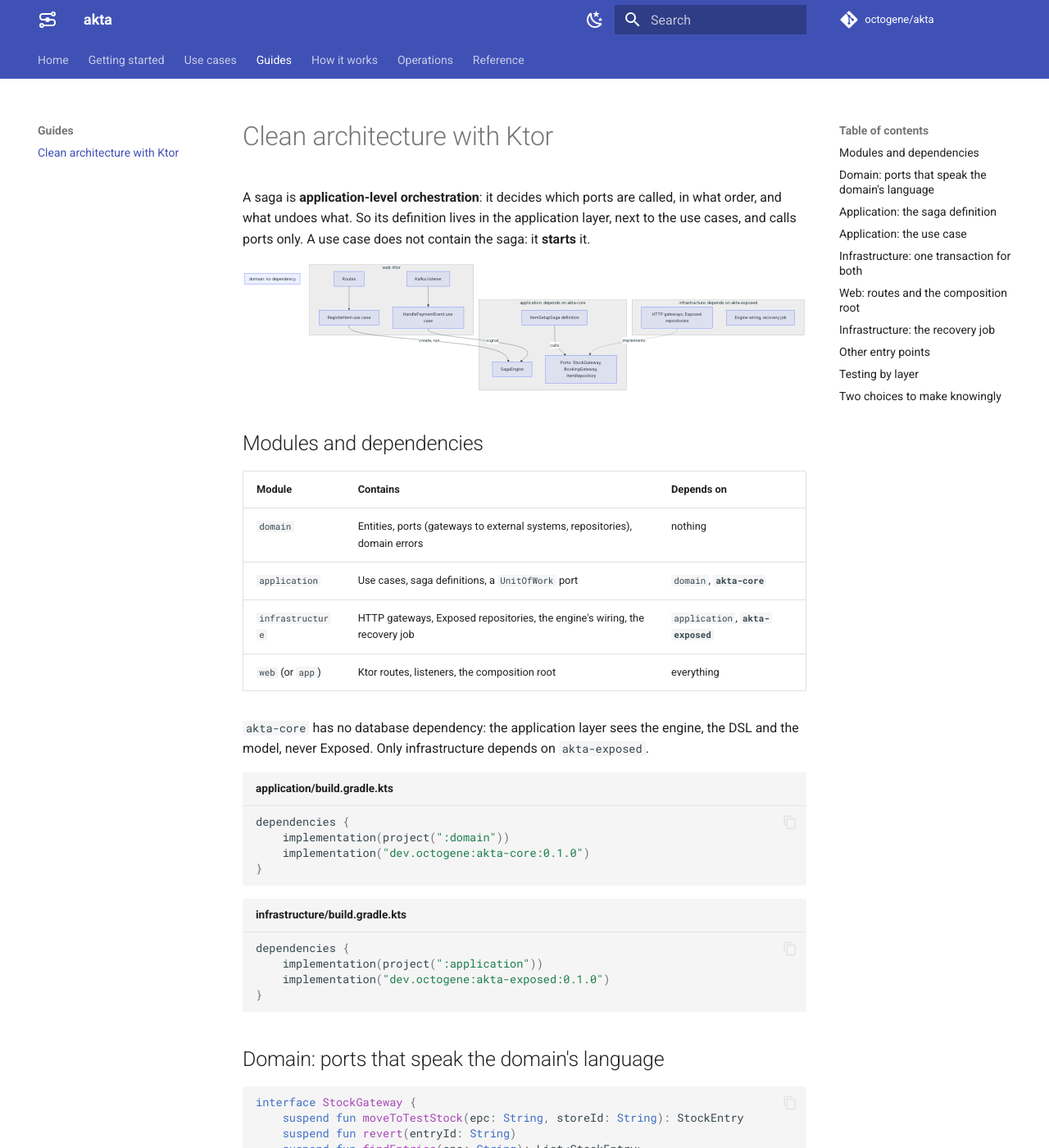
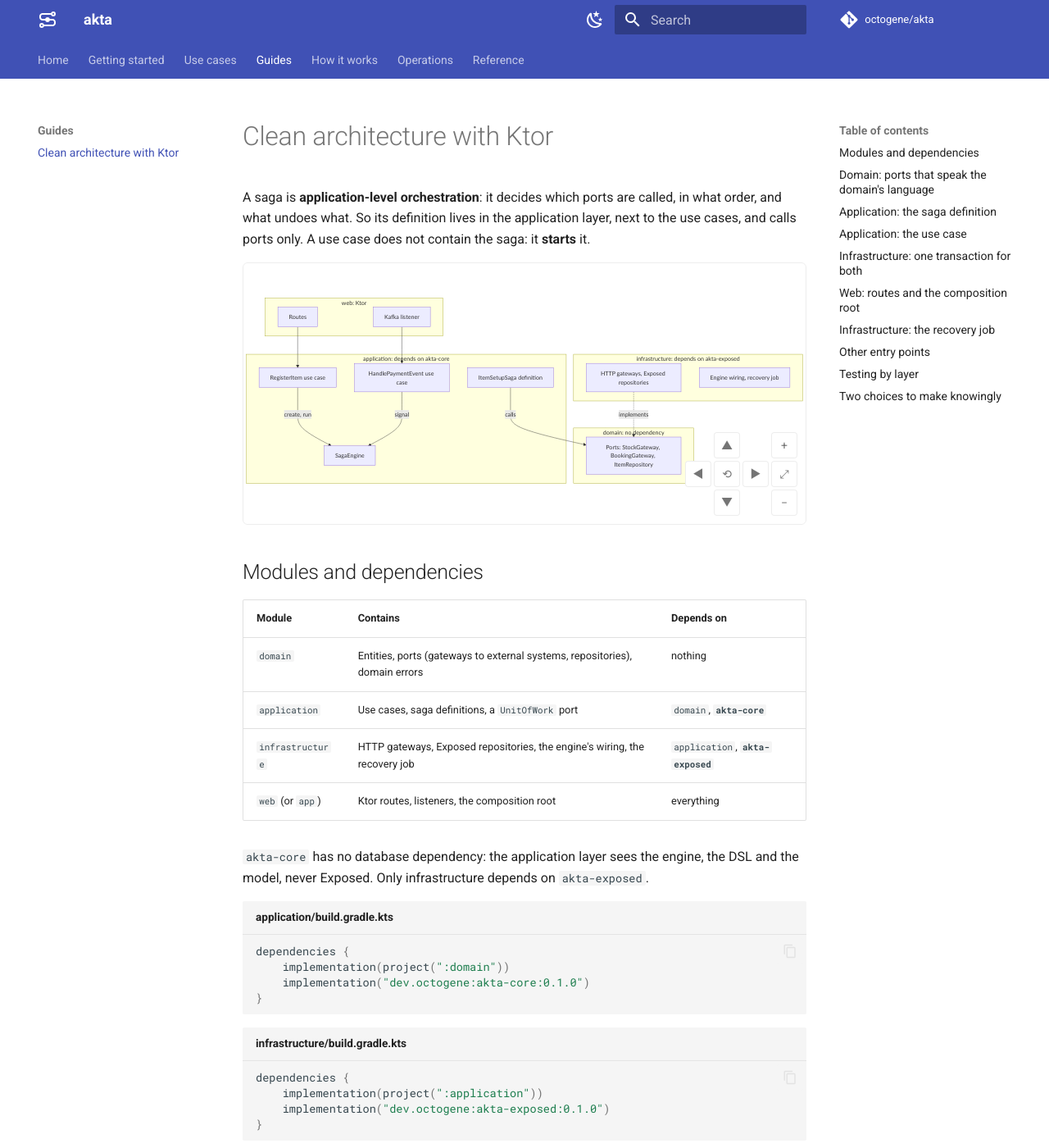
Before and after one commit to octogene/akta, an MkDocs documentation site: the page built from docs/guides/clean-architecture.md, in a window 1280 px wide and 1400 px high. Shown: the whole window at 82% size. Built offline with MkDocs 1.6.1 and Material for MkDocs 9.7.7, drawn with Linux system fonts in a browser that asks for light colours; comment, search, counter and statistics services are not loaded; part of the change alters nothing that is shown.

Commit message:
Draw the Mermaid diagrams like GitHub, in a viewer with zoom and fullscreen
The docs now render Mermaid themselves instead of through Material's
built-in theming: the fences use the mermaid-raw class, and
javascripts/mermaid-init.js draws them with Mermaid's own default and
dark themes, following the site's light and dark palette.

Each diagram sits in a viewer like GitHub's: buttons to zoom, move and
reset, drag with the mouse, Ctrl + wheel to zoom, and a fullscreen
overlay that Escape closes.

Flowcharts and state diagrams use the ELK layout, which crosses fewer
lines. The clean architecture diagram now declares each node in its own
layer, so the use cases and the ports show in the right boxes.

Co-Authored-By: Claude Opus 5.5 <noreply@anthropic.com>

````diff
--- a/docs/guides/clean-architecture.md
+++ b/docs/guides/clean-architecture.md
@@ -5,21 +5,28 @@ A saga is **application-level orchestration**: it decides which ports are called
 ```mermaid
 flowchart TB
     subgraph web[web: Ktor]
-        R[Routes] --> UC
-        L[Kafka listener] --> UC2
+        R[Routes]
+        L[Kafka listener]
     end
     subgraph application[application: depends on akta-core]
-        UC[RegisterItem use case] -->|create, run| E[SagaEngine]
-        UC2[HandlePaymentEvent use case] -->|signal| E
-        S[ItemSetupSaga definition] -->|calls| P
+        UC[RegisterItem use case]
+        UC2[HandlePaymentEvent use case]
+        S[ItemSetupSaga definition]
+        E[SagaEngine]
     end
     subgraph domain[domain: no dependency]
         P[Ports: StockGateway, BookingGateway, ItemRepository]
     end
     subgraph infrastructure[infrastructure: depends on akta-exposed]
-        A[HTTP gateways, Exposed repositories] -.implements.-> P
+        A[HTTP gateways, Exposed repositories]
         W[Engine wiring, recovery job]
     end
+    R --> UC
+    L --> UC2
+    UC -->|create, run| E
+    UC2 -->|signal| E
+    S -->|calls| P
+    A -.->|implements| P
 ```
 
 ## Modules and dependencies
--- /dev/null
+++ b/docs/javascripts/mermaid-init.js
@@ -0,0 +1,212 @@
+// Renders Mermaid diagrams with Mermaid's own themes, as GitHub does,
+// instead of Material for MkDocs' built-in theming. The fences use the
+// "mermaid-raw" class (see mkdocs.yml) so Material leaves them alone.
+//
+// Each diagram sits in a small viewer, like GitHub's: buttons to zoom and
+// move, drag with the mouse to move, Ctrl + wheel to zoom, and a button to
+// open it in a fullscreen overlay (Escape closes it).
+//
+// Flowcharts and state diagrams use the ELK layout, which crosses fewer lines
+// than Mermaid's default layout.
+import mermaid from "https://cdn.jsdelivr.net/npm/mermaid@11.17.2/dist/mermaid.esm.min.mjs";
+import elkLayouts from "https://cdn.jsdelivr.net/npm/@mermaid-js/layout-elk@0.2.3/dist/mermaid-layout-elk.esm.min.mjs";
+
+mermaid.registerLayoutLoaders(elkLayouts);
+
+{
+  var ZOOM_STEP = 1.25;
+  var MIN_SCALE = 0.25;
+  var MAX_SCALE = 10;
+  var MOVE_STEP = 60;
+
+  var BUTTONS = [
+    ["up", "Move up", "▲"],
+    ["zoom-in", "Zoom in", "+"],
+    ["left", "Move left", "◀"],
+    ["reset", "Reset view", "⟲"],
+    ["right", "Move right", "▶"],
+    ["down", "Move down", "▼"],
+    ["zoom-out", "Zoom out", "−"],
+    ["fullscreen", "Show fullscreen", "⤢"],
+  ];
+
+  function currentTheme() {
+    return document.body.getAttribute("data-md-color-scheme") === "slate" ? "dark" : "default";
+  }
+
+  function collect() {
+    // Turn each <pre class="mermaid-raw"><code>…</code></pre> into a container
+    // that keeps the diagram source, so it can be redrawn when the theme changes.
+    document.querySelectorAll("pre.mermaid-raw").forEach(function (pre) {
+      var div = document.createElement("div");
+      div.className = "mermaid-diagram";
+      div.dataset.source = pre.textContent;
+      pre.replaceWith(div);
+    });
+    return Array.from(document.querySelectorAll("div.mermaid-diagram"));
+  }
+
+  function setUpViewer(div, svg) {
+    var pan = document.createElement("div");
+    pan.className = "mermaid-pan";
+    pan.innerHTML = svg;
+
+    var controls = document.createElement("div");
+    controls.className = "mermaid-controls";
+    BUTTONS.forEach(function (b) {
+      var button = document.createElement("button");
+      button.type = "button";
+      button.className = "mermaid-" + b[0];
+      button.dataset.action = b[0];
+      button.title = b[1];
+      button.setAttribute("aria-label", b[1]);
+      button.textContent = b[2];
+      controls.appendChild(button);
+    });
+
+    div.replaceChildren(pan, controls);
+    // A theme change redraws the diagram; keep the overlay open if it was.
+    setFullscreenButton(div, div.classList.contains("is-fullscreen"));
+
+    // x, y: translation of the diagram's centre from the viewer's centre.
+    var view = { x: 0, y: 0, scale: 1 };
+    div._view = view;
+    div._pan = pan;
+    apply(div);
+  }
+
+  function apply(div) {
+    var v = div._view;
+    div._pan.style.transform = "translate(" + v.x + "px, " + v.y + "px) scale(" + v.scale + ")";
+  }
+
+  // Zoom by `factor`, keeping the point (cx, cy) fixed; it is relative to the
+  // viewer's centre, so (0, 0) zooms on the middle of the viewer.
+  function zoom(div, factor, cx, cy) {
+    var v = div._view;
+    var scale = Math.min(MAX_SCALE, Math.max(MIN_SCALE, v.scale * factor));
+    var r = scale / v.scale;
+    v.x = cx - (cx - v.x) * r;
+    v.y = cy - (cy - v.y) * r;
+    v.scale = scale;
+    apply(div);
+  }
+
+  function move(div, dx, dy) {
+    div._view.x += dx;
+    div._view.y += dy;
+    apply(div);
+  }
+
+  var fullscreen = null;
+
+  function setFullscreenButton(div, open) {
+    var button = div.querySelector("button[data-action=fullscreen]");
+    if (!button) return;
+    var label = open ? "Close fullscreen" : "Show fullscreen";
+    button.textContent = open ? "✕" : "⤢";
+    button.title = label;
+    button.setAttribute("aria-label", label);
+  }
+
+  function toggleFullscreen(div) {
+    var open = fullscreen !== div;
+    if (fullscreen && open) toggleFullscreen(fullscreen);
+    div.classList.toggle("is-fullscreen", open);
+    document.documentElement.classList.toggle("mermaid-fullscreen-open", open);
+    setFullscreenButton(div, open);
+    fullscreen = open ? div : null;
+    div._view = { x: 0, y: 0, scale: 1 };
+    apply(div);
+  }
+
+  document.addEventListener("keydown", function (e) {
+    if (e.key === "Escape" && fullscreen) toggleFullscreen(fullscreen);
+  });
+
+  function attachEvents(div) {
+    div.addEventListener("click", function (e) {
+      var button = e.target.closest("button[data-action]");
+      if (!button || !div._view) return;
+      switch (button.dataset.action) {
+        case "zoom-in": zoom(div, ZOOM_STEP, 0, 0); break;
+        case "zoom-out": zoom(div, 1 / ZOOM_STEP, 0, 0); break;
+        case "reset": div._view = { x: 0, y: 0, scale: 1 }; apply(div); break;
+        case "fullscreen": toggleFullscreen(div); break;
+        case "up": move(div, 0, MOVE_STEP); break;
+        case "down": move(div, 0, -MOVE_STEP); break;
+        case "left": move(div, MOVE_STEP, 0); break;
+        case "right": move(div, -MOVE_STEP, 0); break;
+      }
+    });
+
+    // Ctrl + wheel zooms on the cursor; a plain wheel still scrolls the page.
+    div.addEventListener("wheel", function (e) {
+      if (!e.ctrlKey || !div._view) return;
+      e.preventDefault();
+      var rect = div.getBoundingClientRect();
+      var cx = e.clientX - rect.left - rect.width / 2;
+      var cy = e.clientY - rect.top - rect.height / 2;
+      zoom(div, e.deltaY < 0 ? ZOOM_STEP : 1 / ZOOM_STEP, cx, cy);
+    }, { passive: false });
+
+    // Drag with the mouse to move. Touch keeps scrolling the page; the
+    // buttons work on touch screens.
+    var drag = null;
+    div.addEventListener("pointerdown", function (e) {
+      if (e.pointerType !== "mouse" || e.button !== 0 || !div._view) return;
+      if (e.target.closest(".mermaid-controls")) return;
+      drag = { x: e.clientX, y: e.clientY };
+      div.setPointerCapture(e.pointerId);
+      div.classList.add("is-dragging");
+      e.preventDefault();
+    });
+    div.addEventListener("pointermove", function (e) {
+      if (!drag) return;
+      move(div, e.clientX - drag.x, e.clientY - drag.y);
+      drag = { x: e.clientX, y: e.clientY };
+    });
+    function endDrag() {
+      drag = null;
+      div.classList.remove("is-dragging");
+    }
+    div.addEventListener("pointerup", endDrag);
+    div.addEventListener("pointercancel", endDrag);
+  }
+
+  var counter = 0;
+
+  async function render() {
+    var diagrams = collect();
+    if (diagrams.length === 0) return;
+    mermaid.initialize({ startOnLoad: false, theme: currentTheme(), layout: "elk" });
+    for (var div of diagrams) {
+      if (!div.dataset.events) {
+        attachEvents(div);
+        div.dataset.events = "true";
+      }
+      try {
+        var result = await mermaid.render("mermaid-svg-" + counter++, div.dataset.source);
+        setUpViewer(div, result.svg);
+      } catch (e) {
+        div._view = null;
+        div.textContent = div.dataset.source;
+        console.error(e);
+      }
+    }
+  }
+
+  function start() {
+    render();
+    new MutationObserver(render).observe(document.body, {
+      attributes: true,
+      attributeFilter: ["data-md-color-scheme"],
+    });
+  }
+
+  if (document.readyState === "loading") {
+    document.addEventListener("DOMContentLoaded", start);
+  } else {
+    start();
+  }
+}
--- /dev/null
+++ b/docs/stylesheets/mermaid.css
@@ -0,0 +1,108 @@
+/* Mermaid diagrams drawn by javascripts/mermaid-init.js, in a viewer like GitHub's */
+.md-typeset .mermaid-diagram {
+  position: relative;
+  display: flex;
+  align-items: center;
+  justify-content: center;
+  min-height: 16rem;
+  margin: 1em 0;
+  padding: 1rem 0;
+  overflow: hidden;
+  border: 1px solid var(--md-default-fg-color--lightest);
+  border-radius: 0.3rem;
+  cursor: grab;
+  user-select: none;
+}
+
+.md-typeset .mermaid-diagram.is-dragging {
+  cursor: grabbing;
+}
+
+.md-typeset .mermaid-pan {
+  width: 100%;
+  text-align: center;
+  transform-origin: center center;
+}
+
+/* Buttons laid out like GitHub's: a cross of arrows with reset in the middle,
+   zoom in at the top right, zoom out at the bottom right. */
+.md-typeset .mermaid-controls {
+  position: absolute;
+  right: 0.5rem;
+  bottom: 0.5rem;
+  display: grid;
+  grid-template-columns: repeat(4, 1.6rem);
+  grid-template-rows: repeat(3, 1.6rem);
+  gap: 0.15rem;
+  opacity: 0;
+  transition: opacity 0.15s;
+}
+
+.md-typeset .mermaid-diagram:hover .mermaid-controls,
+.md-typeset .mermaid-controls:focus-within {
+  opacity: 1;
+}
+
+@media (hover: none) {
+  .md-typeset .mermaid-controls {
+    opacity: 1;
+  }
+}
+
+.md-typeset .mermaid-controls button {
+  display: flex;
+  align-items: center;
+  justify-content: center;
+  padding: 0;
+  font-size: 0.7rem;
+  line-height: 1;
+  color: var(--md-default-fg-color--light);
+  background: var(--md-default-bg-color);
+  border: 1px solid var(--md-default-fg-color--lightest);
+  border-radius: 0.2rem;
+  cursor: pointer;
+}
+
+.md-typeset .mermaid-controls button:hover {
+  color: var(--md-accent-fg-color);
+  border-color: var(--md-accent-fg-color);
+}
+
+.md-typeset .mermaid-controls .mermaid-up { grid-area: 1 / 2; }
+.md-typeset .mermaid-controls .mermaid-zoom-in { grid-area: 1 / 4; }
+.md-typeset .mermaid-controls .mermaid-left { grid-area: 2 / 1; }
+.md-typeset .mermaid-controls .mermaid-reset { grid-area: 2 / 2; }
+.md-typeset .mermaid-controls .mermaid-right { grid-area: 2 / 3; }
+.md-typeset .mermaid-controls .mermaid-down { grid-area: 3 / 2; }
+.md-typeset .mermaid-controls .mermaid-zoom-out { grid-area: 3 / 4; }
+.md-typeset .mermaid-controls .mermaid-fullscreen { grid-area: 2 / 4; }
+
+/* Fullscreen overlay: the viewer covers the page, the diagram fills it. */
+.md-typeset .mermaid-diagram.is-fullscreen {
+  position: fixed;
+  inset: 1.5rem;
+  z-index: 1000;
+  margin: 0;
+  padding: 1rem;
+  background: var(--md-default-bg-color);
+  box-shadow: 0 0 0 100vmax rgba(0, 0, 0, 0.6);
+}
+
+.md-typeset .mermaid-diagram.is-fullscreen .mermaid-pan {
+  height: 100%;
+}
+
+.md-typeset .mermaid-diagram.is-fullscreen .mermaid-pan svg {
+  width: 100%;
+  height: 100%;
+  max-width: none !important;
+}
+
+.md-typeset .mermaid-diagram.is-fullscreen .mermaid-controls {
+  opacity: 1;
+}
+
+.mermaid-fullscreen-open,
+.mermaid-fullscreen-open body {
+  overflow: hidden;
+}
--- a/mkdocs.yml
+++ b/mkdocs.yml
@@ -62,8 +62,15 @@ markdown_extensions:
   - pymdownx.superfences:
       custom_fences:
         - name: mermaid
-          class: mermaid
+          class: mermaid-raw
           format: !!python/name:pymdownx.superfences.fence_code_format
+
+extra_css:
+  - stylesheets/mermaid.css
+
+extra_javascript:
+  - path: javascripts/mermaid-init.js
+    type: module
 
 nav:
   - Home: index.md
````
